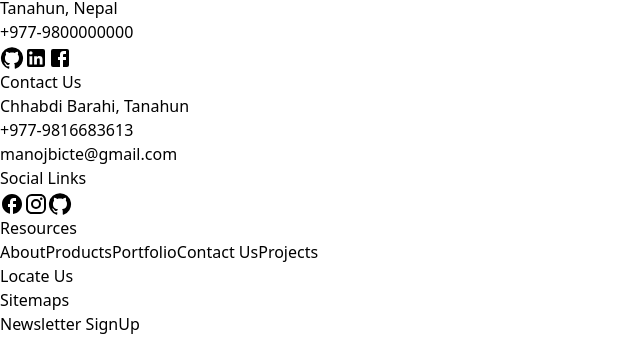
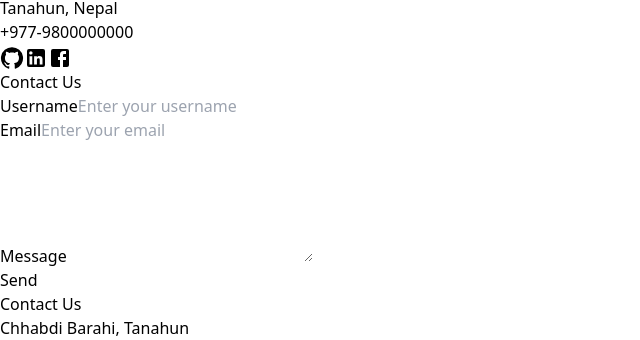
Before and after one commit to manojtsx/Chat-App, a React (Vite) app: page / in a window 1280 px wide. Shown: the part 1243-1583 px from the top of the page, without its empty margins (0-640 px from the left). Built offline with nearby package versions, Linux system fonts and the light colour scheme.

Commit message:
added contact section

```diff
--- /dev/null
+++ b/src/components/mini-components/ContactBox.jsx
@@ -0,0 +1,40 @@
+import React from "react";
+import FormLabel from "./reusable-components/FormLabel";
+import InputBox from "./reusable-components/InputBox";
+import Button from "./reusable-components/Button";
+
+const ContactBox = () => {
+  const handleSubmit = (event) => {
+    event.preventDefault();
+  };
+  return (
+    <div className="py-5">
+      <h2 className="text-3xl mx-4 border-black sm:border-b-4 sm:inline-block">
+        Contact Us
+      </h2>
+      <form onSubmit={handleSubmit} className="grid place-items-center gap-2">
+        <div className="flex flex-col gap-5">
+          <div className="flex justify-between">
+            <FormLabel htmlFor="username">Username</FormLabel>
+            <InputBox
+              placeholder="Enter your username"
+              type="text"
+              name="username"
+            />
+          </div>
+          <div className="flex justify-between">
+            <FormLabel htmlFor="username">Email</FormLabel>
+            <InputBox placeholder="Enter your email" type="text" name="email" />
+          </div>
+          <div className="flex justify-between">
+            <FormLabel>Message</FormLabel>
+            <textarea name="" id="" cols="25" rows="5" className="resize-none outline-none border border-gray-600 rounded-lg"></textarea>
+          </div>
+        </div>
+          <Button type="submit">Send</Button>
+      </form>
+    </div>
+  );
+};
+
+export default ContactBox;
--- a/src/pages/Home.jsx
+++ b/src/pages/Home.jsx
@@ -1,12 +1,14 @@
 import React from 'react'
 import HeroSection from '../components/mini-components/HeroSection'
 import TeamSection from '../components/mini-components/TeamSection'
+import ContactBox from '../components/mini-components/ContactBox'
 
 const Home = () => {
   return (
     <>
     <HeroSection />
     <TeamSection />
+    <ContactBox />
     </>
   )
 }
```
